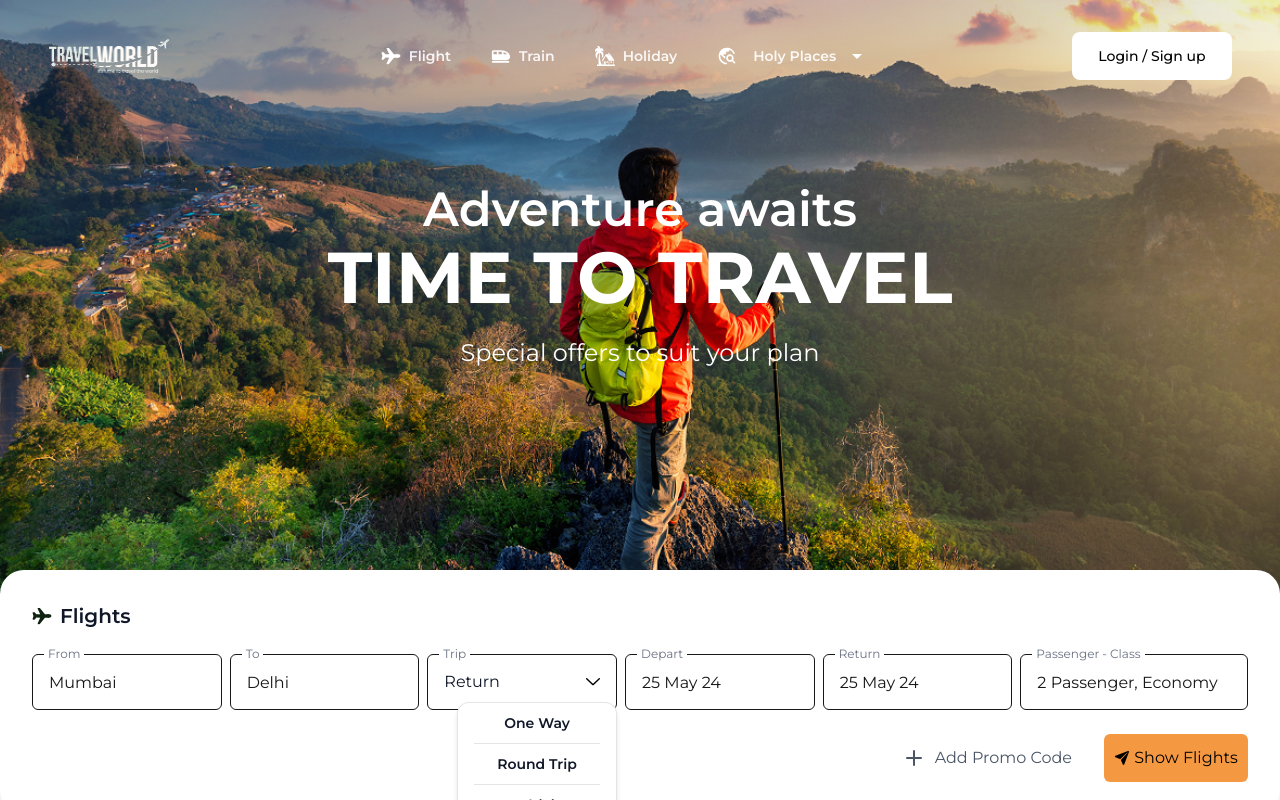
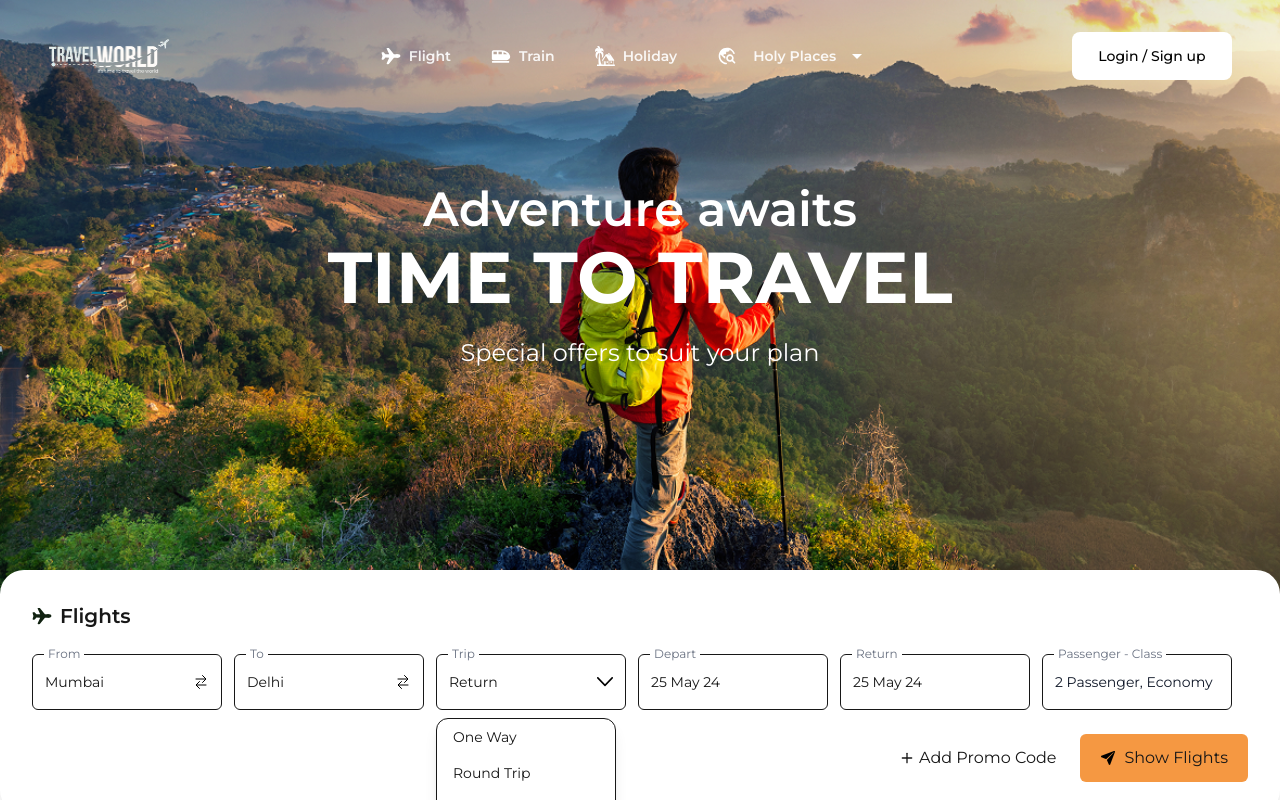
Before and after one commit to jainkhushi0405/travel-website, a Next.js app: page / in a window 1280 px wide. Both pictures are taken after a click on the button "Return". Shown: the top 800 px of the page. Built offline with nearby package versions, Linux system fonts and the light colour scheme.

Commit message:
Search form UI fixed with common component and passenger alignment fix

```diff
--- /dev/null
+++ b/components/CommonInput.tsx
@@ -0,0 +1,48 @@
+"use client";
+
+import Image from "next/image";
+
+type Props = {
+  label: string;
+  value: string;
+  onChange?: (e: React.ChangeEvent<HTMLInputElement>) => void;
+  editable?: boolean;
+  rightIcon?: React.ReactNode;
+};
+
+export default function CommonInput({
+  label,
+  value,
+  onChange,
+  editable = false,
+  rightIcon,
+}: Props) {
+  return (
+    <div className="relative w-[190px] flex-shrink-0">
+
+      {/* LABEL */}
+      <label className="text-xs text-gray-500 bg-white px-1 absolute -top-2 left-3">
+        {label}
+      </label>
+
+      {/* BOX */}
+      <div className="flex items-center border h-14 px-3 rounded-md bg-white shadow-sm">
+
+        <input
+          type="text"
+          value={value}
+          readOnly={!editable}
+          onChange={onChange}
+          className="w-full outline-none text-sm text-gray-900 truncate"
+        />
+
+        {rightIcon && (
+          <div className="w-5 h-5 flex items-center justify-center flex-shrink-0">
+            {rightIcon}
+          </div>
+        )}
+
+      </div>
+    </div>
+  );
+}
--- a/components/Navbar.tsx
+++ b/components/Navbar.tsx
@@ -152,7 +152,7 @@ const currentHolidayImages =
             {currentImages.map((image, index) => (
   <div
     key={index}
-    className="w-64 h-56 overflow-hidden rounded-[20px] flex-shrink-0"
+    className="w-64 h-56 overflow-hidden rounded-custom flex-shrink-0"
   >
     <Image
       src={image}
@@ -200,7 +200,7 @@ const currentHolidayImages =
           key={item}
           className="group h-12 px-6 flex items-center cursor-pointer"
         >
-          <span className="text-[#112211] text-sm font-semibold group-hover:text-[#F59842]">
+          <span className="text-primary text-sm font-semibold group-hover:text-primary-orange">
             {item}
           </span>
         </div>
@@ -212,7 +212,7 @@ const currentHolidayImages =
       {currentHolidayImages.map((image, index) => (
         <div
           key={index}
-          className="w-[249px] h-[230px] overflow-hidden rounded-[20px]"
+          className="w-[249px] h-[230px] overflow-hidden rounded-custom"
         >
           <Image
             src={image}
--- a/components/Searchform.tsx
+++ b/components/Searchform.tsx
@@ -7,7 +7,11 @@ import { useState, useRef, useEffect } from "react";
 export default function Searchform() {
   const [tripType, setTripType] = useState("Return");
   const [showDropdown, setShowDropdown] = useState(false);
+
   const dropdownRef = useRef<HTMLDivElement>(null);
+
+  const [departDate, setDepartDate] = useState("25 May 24");
+  const [returnDate, setReturnDate] = useState("25 May 24");
 
   useEffect(() => {
     function handleClickOutside(event: MouseEvent) {
@@ -20,156 +24,142 @@ export default function Searchform() {
     }
 
     document.addEventListener("mousedown", handleClickOutside);
-    return () => {
-      document.removeEventListener("mousedown", handleClickOutside);
-    };
+    return () => document.removeEventListener("mousedown", handleClickOutside);
   }, []);
 
   return (
     <div className="bg-white shadow-lg rounded-3xl p-8 max-w-7xl mx-auto -mt-20 relative z-10">
+
       {/* TITLE */}
-      <h3 className="font-semibold text-xl mb-6 flex items-center gap-2 text-gray-900">
-        <Image src="/flight-search.svg" alt="Flights" width={20} height={20} />
+      <h3 className="font-semibold text-xl mb-6 flex items-center gap-2">
+        <Image src="/flight-search.svg" width={20} height={20} alt="" />
         Flights
       </h3>
 
       {/* INPUT ROW */}
-      <div className="flex gap-2 items-end">
+      <div className="flex gap-3 items-end flex-nowrap">
+
         {/* FROM */}
-        <div className="relative w-50">
+        <div className="relative w-[190px] min-w-[190px]">
           <label className="text-xs text-gray-500 bg-white px-1 absolute -top-2 left-3">
             From
           </label>
+
+          <div className="border h-14 px-3 rounded-md flex items-center bg-white">
             <input
               type="text"
               value="Mumbai"
               readOnly
-            className="border h-14 px-4 rounded-md w-full"
+              className="w-full outline-none text-sm"
             />
+            <img src="/ion_swap-horizontal.svg" className="w-4 h-4 ml-2" />
+          </div>
         </div>
 
         {/* TO */}
-        <div className="relative w-50">
+        <div className="relative w-[190px] min-w-[190px]">
           <label className="text-xs text-gray-500 bg-white px-1 absolute -top-2 left-3">
             To
           </label>
+
+          <div className="border h-14 px-3 rounded-md flex items-center bg-white">
             <input
               type="text"
               value="Delhi"
               readOnly
-            className="border h-14 px-4 rounded-md w-full"
+              className="w-full outline-none text-sm"
             />
+            <img src="/ion_swap-horizontal.svg" className="w-4 h-4 ml-2" />
+          </div>
         </div>
 
         {/* TRIP */}
-        <div ref={dropdownRef} className="relative w-50">
+        <div ref={dropdownRef} className="relative w-[190px] min-w-[190px]">
           <label className="text-xs text-gray-500 bg-white px-1 absolute -top-2 left-3">
             Trip
           </label>
 
           <button
-            type="button"
             onClick={() => setShowDropdown(!showDropdown)}
-            className="border h-14 px-4 rounded-md w-full bg-white flex items-center justify-between"
+            className="flex items-center justify-between border h-14 px-3 rounded-md w-full bg-white"
           >
-            <span className="text-gray-900">{tripType}</span>
-            <Image
-              src="/chevron-down.svg"
-              alt="Dropdown"
-              width={14}
-              height={7}
-            />
+            <span className="text-sm">{tripType}</span>
+            <Image src="/chevron-down.svg" width={16} height={16} alt="" />
           </button>
 
           {showDropdown && (
-            <div className="absolute top-12 right-0  z-50 w-40 h-30 bg-white rounded-xl border border-black/10 shadow-md overflow-hidden">
-              <button
+            <div className="absolute top-16 left-0 w-[180px] bg-white border rounded-xl shadow-lg z-50">
+              {["One Way", "Round Trip", "Multicity"].map((item) => (
+                <div
+                  key={item}
                   onClick={() => {
-                  setTripType("One Way");
+                    setTripType(item);
                     setShowDropdown(false);
                   }}
-                className="w-full h-10 flex items-center justify-center text-sm font-semibold text-gray-900"
+                  className="px-4 py-2 text-sm hover:bg-orange-50 cursor-pointer"
                 >
-                One Way
-              </button>
-
-              <div className="mx-4 border-b border-black/10"></div>
-
-              <button
-                onClick={() => {
-                  setTripType("Round Trip");
-                  setShowDropdown(false);
-                }}
-                className="w-full h-10 flex items-center justify-center text-sm font-semibold text-gray-900"
-              >
-                Round Trip
-              </button>
-
-              <div className="mx-4 border-b border-black/10"></div>
-
-              <button
-                onClick={() => {
-                  setTripType("Multicity");
-                  setShowDropdown(false);
-                }}
-                className="w-full h-10 flex items-center justify-center text-sm font-semibold text-gray-900"
-              >
-                Multicity
-              </button>
+                  {item}
+                </div>
+              ))}
             </div>
           )}
         </div>
 
         {/* DEPART */}
-        <div className="relative w-50">
+        <div className="relative w-[190px] min-w-[190px]">
           <label className="text-xs text-gray-500 bg-white px-1 absolute -top-2 left-3">
             Depart
           </label>
+
           <input
             type="text"
-            value="25 May 24"
-            readOnly
-            className="border h-14 px-4 rounded-md w-full"
+            value={departDate}
+            onChange={(e) => setDepartDate(e.target.value)}
+            className="border h-14 px-3 rounded-md w-full text-sm"
           />
         </div>
 
         {/* RETURN */}
-        <div className="relative w-50">
+        <div className="relative w-[190px] min-w-[190px]">
           <label className="text-xs text-gray-500 bg-white px-1 absolute -top-2 left-3">
             Return
           </label>
+
           <input
             type="text"
-            value="25 May 24"
-            readOnly
-            className="border h-14 px-4 rounded-md w-full"
+            value={returnDate}
+            onChange={(e) => setReturnDate(e.target.value)}
+            className="border h-14 px-3 rounded-md w-full text-sm"
           />
         </div>
 
-        {/* PASSENGER */}
-        <div className="relative w-60">
-          <label className="text-xs text-gray-500 bg-white px-1 absolute -top-2 left-3">
+        {/* PASSENGER - FIXED */}
+        <div className="relative w-[190px] min-w-[190px]">
+          <label className="text-xs text-gray-500 bg-white px-1 absolute -top-2 left-3 z-10">
             Passenger - Class
           </label>
-          <input
-            type="text"
-            value="2 Passenger, Economy"
-            readOnly
-            className="border h-14 px-4 rounded-md w-full"
-          />
+
+          <div className="border h-14 px-3 rounded-md w-full bg-white flex items-center">
+            <span className="text-sm text-gray-900 whitespace-nowrap">
+              2 Passenger, Economy
+            </span>
           </div>
         </div>
 
+      </div>
+
       {/* ACTIONS */}
-      <div className="flex justify-end items-center gap-8 mt-6">
-        <p className="text-gray-600 cursor-pointer">
-          <Plus className="inline-block mr-1 " /> Add Promo Code
+      <div className="flex justify-end items-center gap-6 mt-6">
+
+        <p className="flex items-center gap-1">
+          <Plus size={16} /> Add Promo Code
         </p>
 
-        <button className="w-36 h-12 bg-[#F59842] text-black rounded-md flex items-center justify-center gap-1">
-          <Image src="/Paper Plane.svg" alt="Flight" width={16} height={16} />
-          <span>Show Flights</span>
+        <button className="bg-[#F59842] px-5 py-3 rounded-md flex items-center gap-2">
+          <Image src="/Paper Plane.svg" width={16} height={16} alt="" />
+          Show Flights
         </button>
+
       </div>
     </div>
   );
```
Lines whose indentation alone changed are shown as unchanged.
